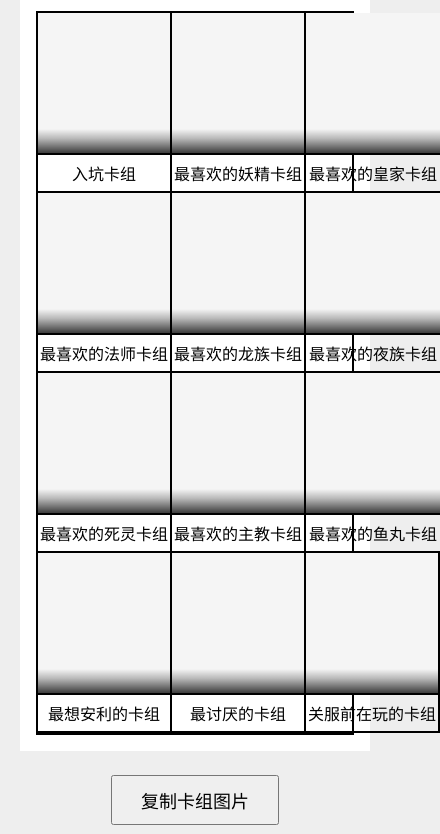
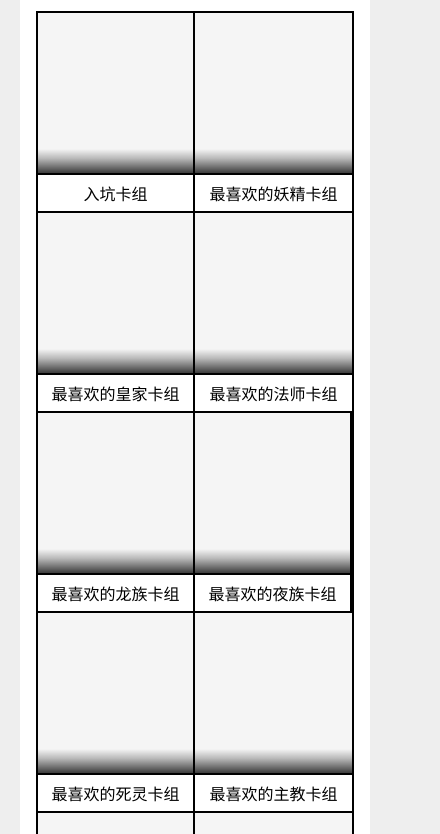
Before and after one commit to pengzhao630-lgtm/shadowverse-deck-table, a plain HTML site: page index.html in a window 390 px wide. Shown: the part 150-984 px from the top of the page, 440 px wide, since content can reach past the window. Drawn offline with nearby package versions, Linux system fonts and the light colour scheme.

Commit message:
Add files via upload

```diff
--- a/index.html
+++ b/index.html
@@ -12,7 +12,7 @@ body{background:#eee;padding:20px;display:flex;flex-direction:column;align-items
 .tip-text{color:#c0392b;text-align:center;margin-bottom:8px;font-size:14px}
 h1{text-align:center;font-size:36px;margin-bottom:16px;color:#000;border-bottom:3px solid #000;padding-bottom:6px}
 
-/* 布局：宽度大于900px 4列，其余全部强制3列，无任何2列逻辑 */
+/* 多尺寸适配布局 */
 .grid-wrap{
   display:grid;
   grid-template-columns:repeat(4, 1fr);
@@ -20,44 +20,42 @@ h1{text-align:center;font-size:36px;margin-bottom:16px;color:#000;border-bottom:
   border:2px solid #000;
   width:100%;
 }
-@media screen and (max-width: 900px) {
-  .grid-wrap {
-    grid-template-columns: repeat(3, 1fr);
-  }
+/* 平板：3列 */
+@media (max-width:900px) and (min-width:721px){
+  .grid-wrap{grid-template-columns:repeat(3,1fr);}
+}
+/* 常规手机：3列 */
+@media (max-width:720px) and (min-width:421px){
+  .grid-wrap{grid-template-columns:repeat(3,1fr);}
+}
+/* 老旧极小手机：2列 */
+@media (max-width:420px){
+  .grid-wrap{grid-template-columns:repeat(2,1fr);}
 }
 
-.cell-box{
-  display:flex;
-  flex-direction:column;
-  border-right: 2px solid #000;
-  border-bottom: 2px solid #000;
+.cell-box{display:flex;flex-direction:column;border-right:2px solid #000;border-bottom:2px solid #000}
+/* 4列适配边框 */
+.grid-wrap .cell-box:nth-child(4n){border-right:none}
+/* 3列适配边框 */
+@media (max-width:900px){
+  .grid-wrap .cell-box:nth-child(3n){border-right:none}
+  .grid-wrap .cell-box:nth-child(4n){border-right:2px solid #000}
+}
+/* 2列适配边框 */
+@media (max-width:420px){
+  .grid-wrap .cell-box:nth-child(2n){border-right:none}
+  .grid-wrap .cell-box:nth-child(3n){border-right:2px solid #000}
 }
 
-/* 桌面4列：每行第4格清除右边框 */
-.grid-wrap > .cell-box:nth-child(4n) {
-  border-right: none;
+/* 底边框清除适配 */
+.cell-box:nth-last-child(-n+4){border-bottom:none}
+@media (max-width:900px){
+  .cell-box:nth-last-child(-n+3){border-bottom:none}
+  .cell-box:nth-last-child(-n+4){border-bottom:2px solid #000}
 }
-/* 移动端3列：每行第3格清除右边框 */
-@media screen and (max-width: 900px) {
-  .grid-wrap > .cell-box:nth-child(3n) {
-    border-right: none;
-  }
-  .grid-wrap > .cell-box:nth-child(4n) {
-    border-right: 2px solid #000;
-  }
-}
-
-/* 底边框清除 */
-.grid-wrap > .cell-box:nth-last-child(-n+4) {
-  border-bottom: none;
-}
-@media screen and (max-width: 900px) {
-  .grid-wrap > .cell-box:nth-last-child(-n+3) {
-    border-bottom: none;
-  }
-  .grid-wrap > .cell-box:nth-last-child(-n+4) {
-    border-bottom: 2px solid #000;
-  }
+@media (max-width:420px){
+  .cell-box:nth-last-child(-n+2){border-bottom:none}
+  .cell-box:nth-last-child(-n+3){border-bottom:2px solid #000}
 }
 
 .cell-content{
@@ -68,9 +66,13 @@ h1{text-align:center;font-size:36px;margin-bottom:16px;color:#000;border-bottom:
     overflow:hidden;
     background:#f5f5f5;
 }
-@media (max-width:900px){
+@media (max-width:720px){
   .cell-content{height:140px;}
 }
+@media (max-width:420px){
+  .cell-content{height:160px;}
+}
+
 .cell-content img{
     width:100%;
     height:100%;
@@ -91,7 +93,7 @@ h1{text-align:center;font-size:36px;margin-bottom:16px;color:#000;border-bottom:
     background:linear-gradient(to top, rgba(0,0,0,.75), rgba(0,0,0,.25) 60%, transparent);
     text-shadow:0 0 4px #000, 0 0 8px #000;
 }
-@media (max-width:900px){
+@media (max-width:720px){
   .label-text{font-size:14px;}
   .cell-content .text{font-size:14px;}
 }
@@ -103,7 +105,7 @@ h1{text-align:center;font-size:36px;margin-bottom:16px;color:#000;border-bottom:
     display:none;
     position:fixed;
     inset:0;
-    background:rgba(0,0,0,0.5);
+    background:rgba(0,0,0.5);
     align-items:center;
     justify-content:center;
     z-index:999;
@@ -157,7 +159,7 @@ h1{text-align:center;font-size:36px;margin-bottom:16px;color:#000;border-bottom:
 .card-name{font-size:11px;text-align:center;padding:3px 2px;background:#fff;color:#222;line-height:1.2;word-break:break-all;}
 .manual-edit-area{padding:12px;background:#f7f9fc;border-radius:6px;}
 
-/* QQ/微信移动端遮罩 */
+/* QQ微信移动端遮罩 */
 .mobile-mask{
     position:fixed;
     top:0;left:0;width:100%;height:100%;
@@ -169,21 +171,20 @@ h1{text-align:center;font-size:36px;margin-bottom:16px;color:#000;border-bottom:
 </style>
 </head>
 <body>
-<!-- 微信QQ兼容遮罩 -->
 <div class="mobile-mask" id="envMask">
     <div>
         <h3>QQ/微信内置浏览器兼容性较差</h3>
         <p>请点击页面右上角【...】</p>
-        <p>选择【在浏览器打开】即可正常浏览、复制图片</p>
+        <p>选择【在浏览器打开】即可正常浏览、导出图片</p>
     </div>
 </div>
 <div class="container" id="capture-area">
-    <div class="tip-text">⚠微信内复制图片可能失效，建议右上角【在浏览器打开】使用</div>
+    <div class="tip-text">⚠微信内导出可能失效，建议右上角【在浏览器打开】使用</div>
     <h1>影之诗卡组生涯表</h1>
     <div class="grid-wrap" id="grid">
     </div>
 </div>
-<button class="btn-save" onclick="copyImage()">复制卡组图片</button>
+<button class="btn-save" onclick="saveImage()">导出图片PNG</button>
 <div class="modal-mask" id="modal">
     <div class="modal-box">
         <h3>编辑卡组信息</h3>
@@ -210,7 +211,6 @@ h1{text-align:center;font-size:36px;margin-bottom:16px;color:#000;border-bottom:
     </div>
 </div>
 <script>
-// 微信QQ环境检测
 function checkMobileEnv() {
   const ua = navigator.userAgent.toLowerCase();
   const isMobile = /android|iphone|ipad/.test(ua);
@@ -222,7 +222,6 @@ function checkMobileEnv() {
 }
 window.addEventListener('load', checkMobileEnv);
 
-// 职业关键词映射
 const labelMap = {
     "入坑卡组": "",
     "最喜欢的妖精卡组": "妖",
@@ -237,10 +236,9 @@ const labelMap = {
     "最讨厌的卡组": "",
     "关服前在玩的卡组": ""
 };
-// 修复BUG：正确读取labelMap的键，之前写错成labelList
 const labelList = Object.keys(labelMap);
 
-// 卡组列表，自行填充
+// 卡组列表自行填充
 const presetCardList = [
   {
     name:"雪华妖",
@@ -651,7 +649,6 @@ const presetWrap = document.getElementById('presetList');
 const searchInput = document.getElementById('searchDeck');
 const inputName = document.getElementById('inputName');
 
-// 渲染卡组列表
 function renderPresetList(filterKey = ""){
     let list = presetCardList;
     if(filterKey){
@@ -683,7 +680,6 @@ searchInput.addEventListener('input', function(){
     renderPresetList(keyword);
 });
 
-// 批量生成格子
 const gridDom = document.getElementById('grid');
 labelList.forEach(label=>{
     const box = document.createElement('div');
@@ -706,7 +702,6 @@ labelList.forEach(label=>{
 const modal = document.getElementById('modal');
 const inputImg = document.getElementById('inputImg');
 
-// 打开弹窗自动筛选
 function openModal(){
     modal.style.display = 'flex';
     const existingText = currentEditCell.querySelector('.text')?.textContent || "";
@@ -723,7 +718,6 @@ function closeModal(){
     modal.style.display = 'none';
 }
 
-// 自定义图片上传
 inputImg.onchange = function(e){
     const file = e.target.files[0];
     if(!file) return;
@@ -735,7 +729,6 @@ inputImg.onchange = function(e){
     reader.readAsDataURL(file);
 }
 
-// 确认回填卡组
 function submitData(){
     const name = inputName.value.trim();
     if(!name){
@@ -750,10 +743,10 @@ function submitData(){
     closeModal();
 }
 
-// 复制图片函数，增加浏览器兼容性兜底
-async function copyImage(){
+// 恢复原版下载导出逻辑，移除剪贴板复制
+async function saveImage(){
     const dom = document.getElementById('capture-area');
-    try {
+    try{
         const canvas = await html2canvas(dom, {
             scale: 2,
             backgroundColor: "#ffffff",
@@ -761,18 +754,19 @@ async function copyImage(){
             allowTaint: false,
             foreignObjectRendering: false
         });
-        const blob = await new Promise(resolve => canvas.toBlob(res, 'image/png'));
-        const item = new ClipboardItem({ "image/png": blob });
-        await navigator.clipboard.write([item]);
-        alert("图片已成功复制到剪贴板，可以直接粘贴！");
-    } catch (err) {
-        console.error(err);
-        // 兜底：失败时提供下载备用方案
-        alert("复制失败！推荐使用手机系统浏览器打开；\n备用方案：长按下面弹出的图片手动保存");
         const link = document.createElement('a');
         link.download = "影之诗卡组生涯表.png";
         link.href = canvas.toDataURL("image/png");
-        window.open(link.href);
+        // iOS适配方案
+        if(/iPhone|iPad|iPod/i.test(navigator.userAgent)) {
+            const newTab = window.open();
+            newTab.document.body.innerHTML = `<img src="${link.href}" style="width:100%"><p>长按图片保存到相册</p>`;
+        }else{
+            link.click();
+        }
+    }catch(err){
+        alert("导出失败！推荐使用系统自带浏览器打开页面");
+        console.error(err);
     }
 }
 </script>
```
